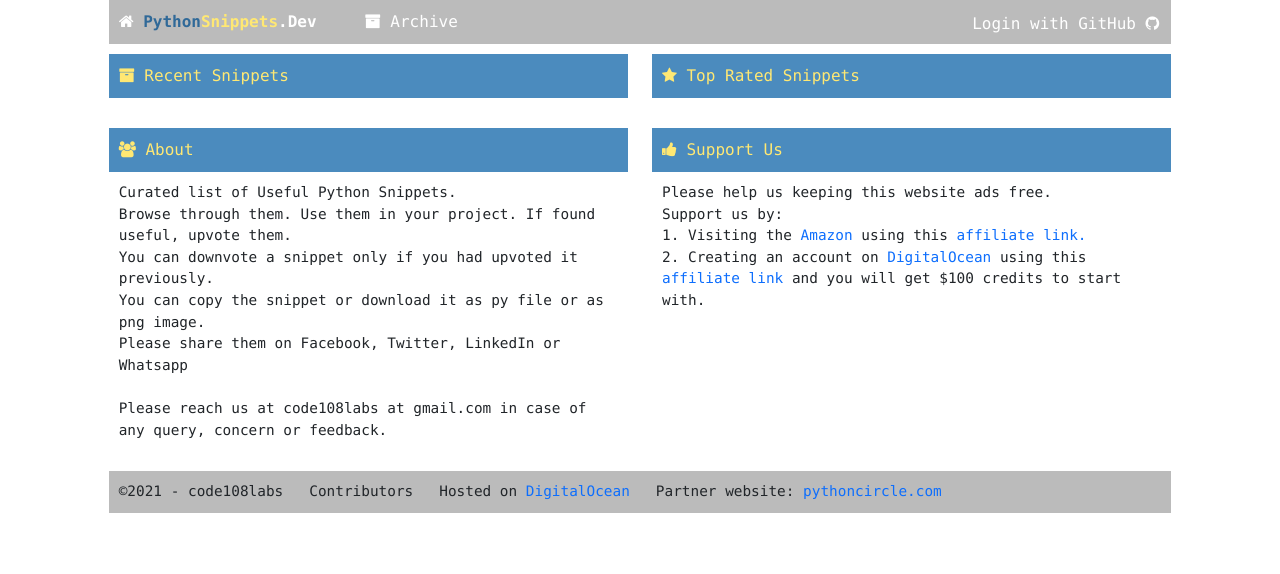
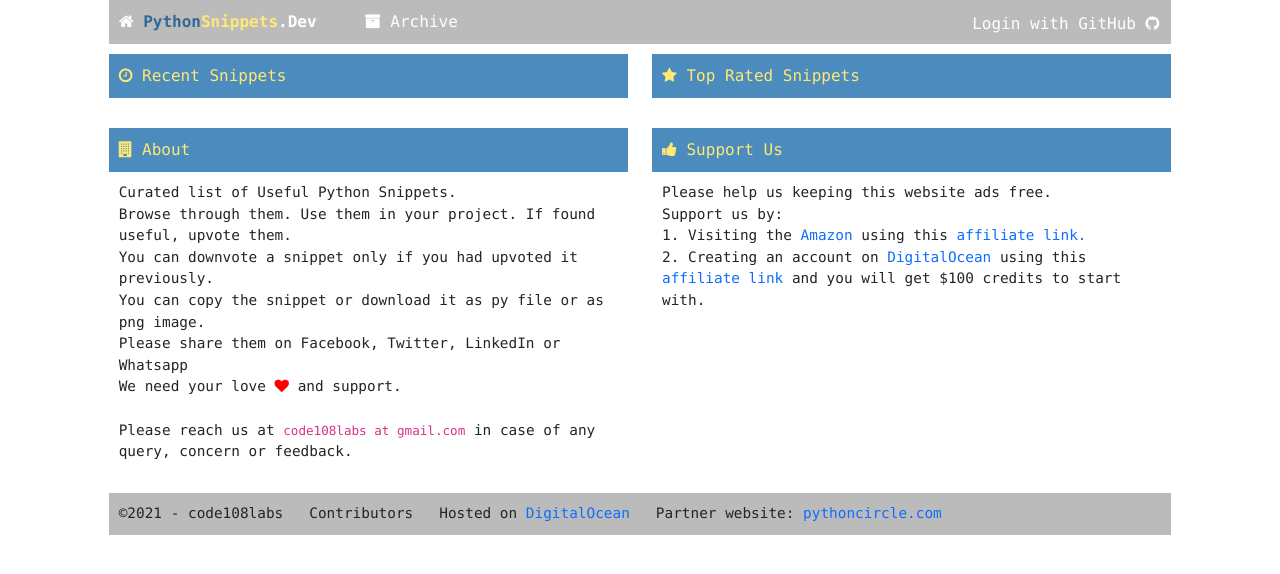
Before and after one commit to anuragrana/pysnip, a Django app: page / in a window 1280 px wide. Shown: the top 574 px of the page. Run offline with Django 3.2, Linux system fonts and the light colour scheme; data that the repository does not hold is empty.

Commit message:
llok and feel updates

```diff
--- a/snip/templates/snip/archive.html
+++ b/snip/templates/snip/archive.html
@@ -4,7 +4,7 @@
 <div class="row font-monospace" style="margin-top:10px;">
     <div class="col-md-6">
         <div style="padding:10px;" class="pycolor">
-            <i class="fa fa-list"></i> All Snippets
+            <i class="fa fa-list"></i> All Snippets ({{all_snippets | length}})
         </div>
         <div style="padding:10px; font-size:90%;" class="pycolor-reverse">
             <ul class="list-group list-group-flush">
--- a/snip/templates/snip/index.html
+++ b/snip/templates/snip/index.html
@@ -7,7 +7,7 @@
 <div class="row font-monospace">
     <div class="col-md-6">
         <div style="padding:10px;" class="pycolor">
-            <i class="fa fa-archive"></i> Recent Snippets
+            <i class="fa fa-clock-o"></i> Recent Snippets
         </div>
         <div style="padding:10px;" class="font90">
             <ul class="list-group list-group-flush">
@@ -50,7 +50,7 @@
 <div class="row font-monospace" style="margin-top:10px;">
     <div class="col-md-6">
         <div style="padding:10px;" class="pycolor">
-            <i class="fa fa-users"></i> About
+            <i class="fa fa-building"></i> About
         </div>
         <div style="padding:10px;" class="font90">
             Curated list of Useful Python Snippets.<br>
@@ -58,8 +58,9 @@
             You can downvote a snippet only if you had upvoted it previously.<br>
             You can copy the snippet or download it as py file or as png image.<br>
             Please share them on Facebook, Twitter, LinkedIn or Whatsapp<br>
+            We need your love <i class="fa fa-heart" style="color:red"></i> and support.<br>
             <br>
-            Please reach us at code108labs at gmail.com in case of any query, concern or feedback.
+            Please reach us at <code>code108labs at gmail.com</code> in case of any query, concern or feedback.
         </div>
     </div>
     <div class="col-md-6">
```
